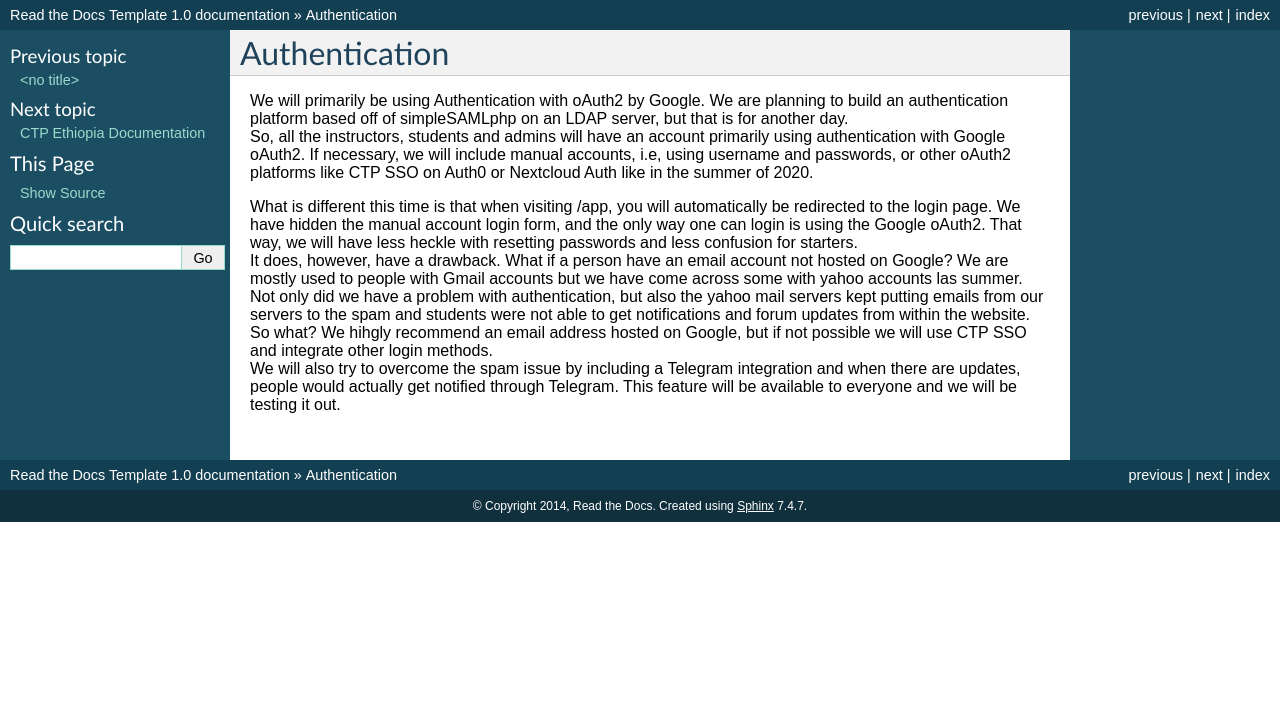
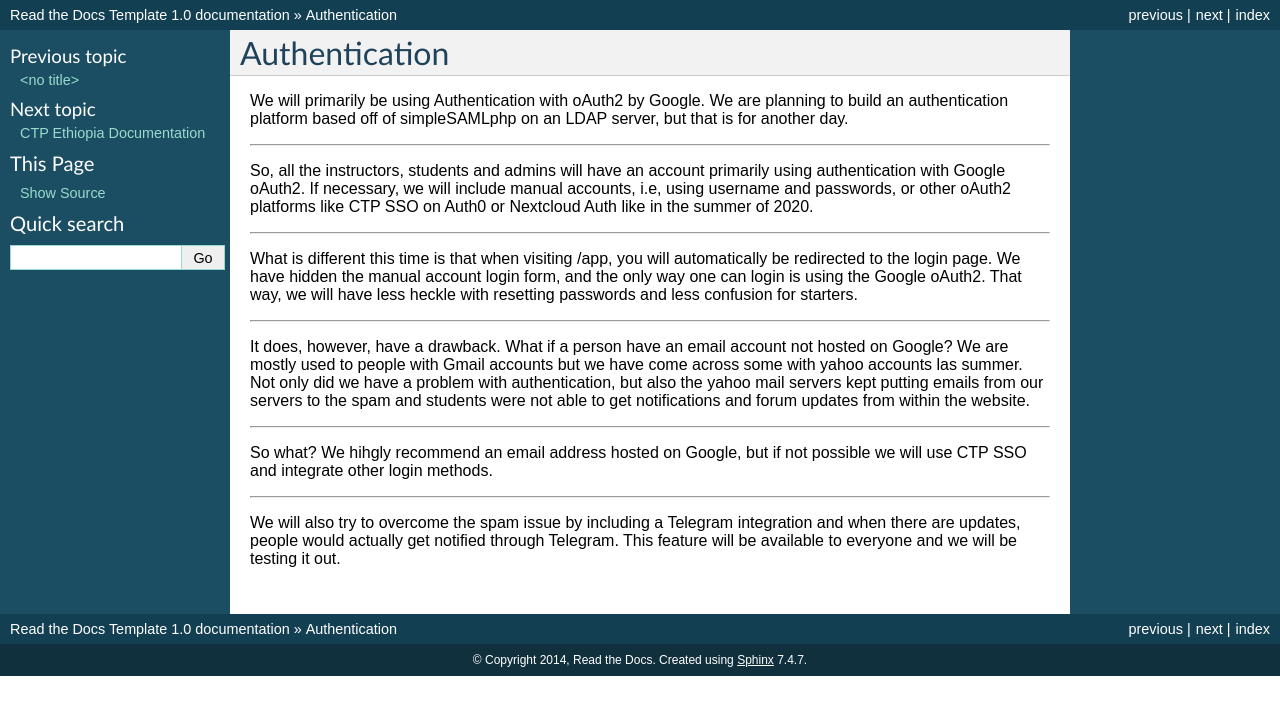
Before and after one commit to CTP-Ethiopia/ctpdocs, a Sphinx documentation site: the page built from docs/installation.rst, in a window 1280 px wide. Shown: the top 715 px of the page. Built offline with Sphinx 7.4.7, drawn with Linux system fonts in a browser that asks for light colours.

```diff
--- a/docs/installation.rst
+++ b/docs/installation.rst
@@ -3,8 +3,18 @@ Authentication
 ============
 
 | We will primarily be using Authentication with oAuth2 by Google. We are planning to build an authentication platform based off of simpleSAMLphp on an LDAP server, but that is for another day.
+-------
+
 | So, all the instructors, students and admins will have an account primarily using authentication with Google oAuth2. If necessary, we will include manual accounts, i.e, using username and passwords, or other oAuth2 platforms like CTP SSO on Auth0 or Nextcloud Auth like in the summer of 2020.
+-------
 
 | What is different this time is that when visiting /app, you will automatically be redirected to the login page. We have hidden the manual account login form, and the only way one can login is using the Google oAuth2. That way, we will have less heckle with resetting passwords and less confusion for starters.
-| It does, however, have a drawback. What if a person have an email account not hosted on Google? We are mostly used to people with Gmail accounts but we have come across some with yahoo accounts las summer. Not only did we have a problem with authentication, but also the yahoo mail servers kept putting emails from our servers to the spam and students were not able to get notifications and forum updates from within the website. So what? We hihgly recommend an email address hosted on Google, but if not possible we will use CTP SSO and integrate other login methods.
+-------
+
+| It does, however, have a drawback. What if a person have an email account not hosted on Google? We are mostly used to people with Gmail accounts but we have come across some with yahoo accounts las summer. Not only did we have a problem with authentication, but also the yahoo mail servers kept putting emails from our servers to the spam and students were not able to get notifications and forum updates from within the website.
+-------
+
+| So what? We hihgly recommend an email address hosted on Google, but if not possible we will use CTP SSO and integrate other login methods.
+-------
+
 | We will also try to overcome the spam issue by including a Telegram integration and when there are updates, people would actually get notified through Telegram. This feature will be available to everyone and we will be testing it out.
```
